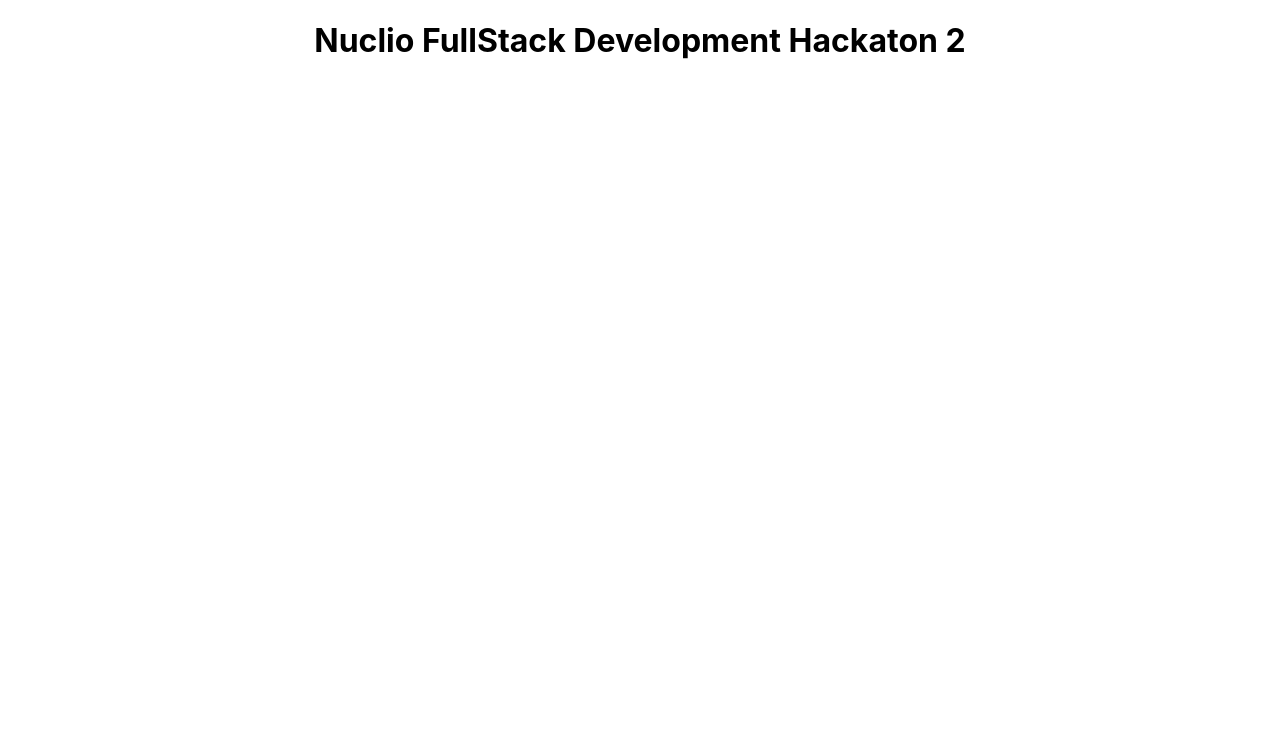
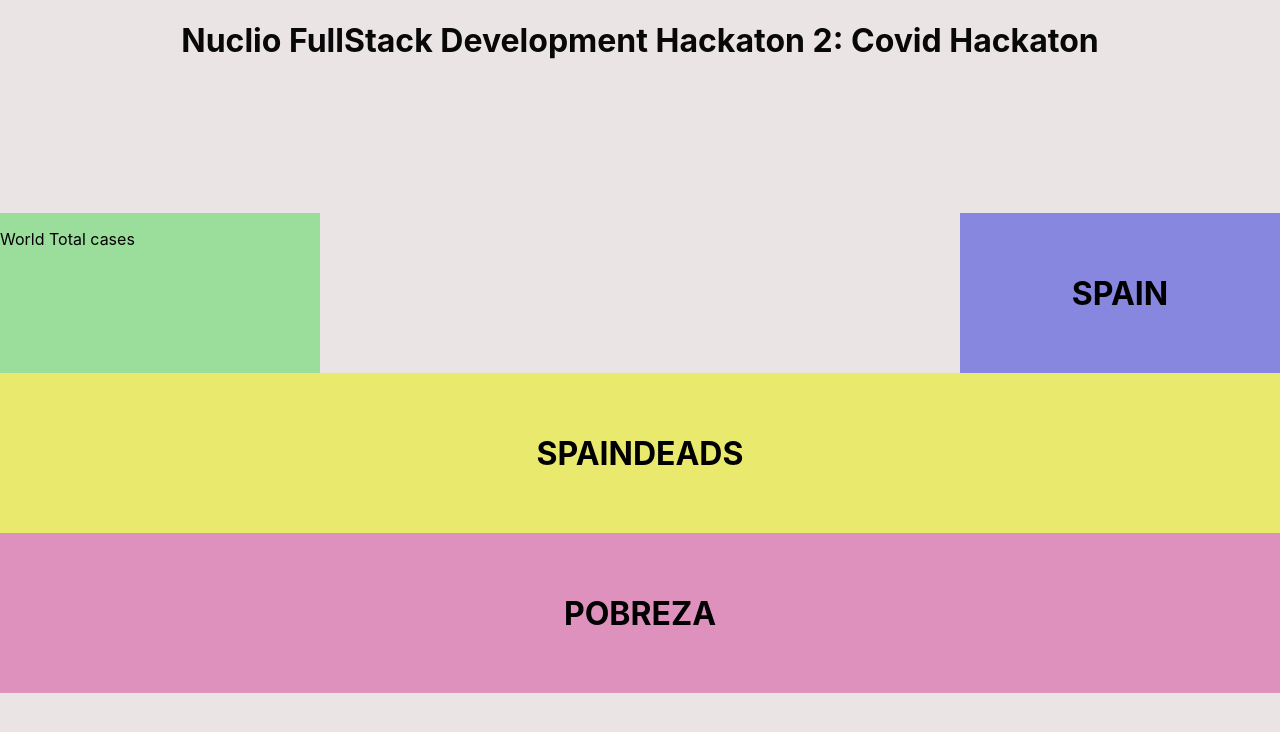
Before and after one commit to ElisAlvarez75/CovidHackaton-, a React (Create React App) app: page / in a window 1280 px wide. Shown: the top 732 px of the page. Built offline with nearby package versions, Linux system fonts and the light colour scheme.

Commit message:
maquetacion frontend

```diff
--- /dev/null
+++ b/src/App.css
@@ -0,0 +1,48 @@
+body {background-color: rgb(235, 228, 228)}
+
+.contenedor {
+    position:relative;
+    height: 24vh;
+    width:100%;
+    color:rgb(8, 8, 8);
+    text-align: center;
+    background-color: rgb(235, 228, 228);
+}
+
+.casosactivos{
+    display: flex;
+    flex-direction: row;
+}
+
+.world {
+    background-color: rgb(155, 221, 155);
+    width: 50%;
+}
+
+.totalspain {
+    display: flex;
+    background-color: rgb(135, 135, 223);
+    width: 50%;
+    justify-content: center;
+    align-items: center;
+    height: 20vh;
+    margin-left: 50%
+}
+
+.spaindeads {
+    display: flex;
+    background-color: rgb(233, 233, 109);
+    width: 100%;
+    justify-content: center;
+    align-items: center;
+    height: 20vh;
+}
+
+.pobreza{
+    display: flex;
+    background-color: rgb(223, 145, 190);
+    width: 100%;
+    justify-content: center;
+    align-items: center;
+    height: 20vh;
+}
--- a/src/App.js
+++ b/src/App.js
@@ -1,10 +1,29 @@
+import './App.css';
+import React, { Fragment } from 'react';
+
 const  App = () => {
   return (
-    <div>
-			<h1 style={{textAlign: "center"}}>
-				Nuclio FullStack Development Hackaton 2
+    <Fragment>
+    <div className="contenedor">
+			<h1>
+				Nuclio FullStack Development Hackaton 2: Covid Hackaton
 			</h1>
     </div>
+    <div className="casosactivos">
+      <div className="world">
+        <p>World Total cases</p>
+      </div>
+      <div className="totalspain">
+        <h1>SPAIN</h1>
+      </div>
+    </div>
+      <div className="spaindeads">
+        <h1>SPAINDEADS</h1>
+      </div>
+      <div className="pobreza">
+        <h1>POBREZA</h1>
+      </div>
+    </Fragment>
   );
 }
 
```
Also changed, not shown: package.json (+4 -3 lines), src/componentes/SpainDeads/Spaindeads.css (added), src/componentes/SpainDeads/Spaindeads.js (added), 1 other file (tests, documents, lock files or other folders).
